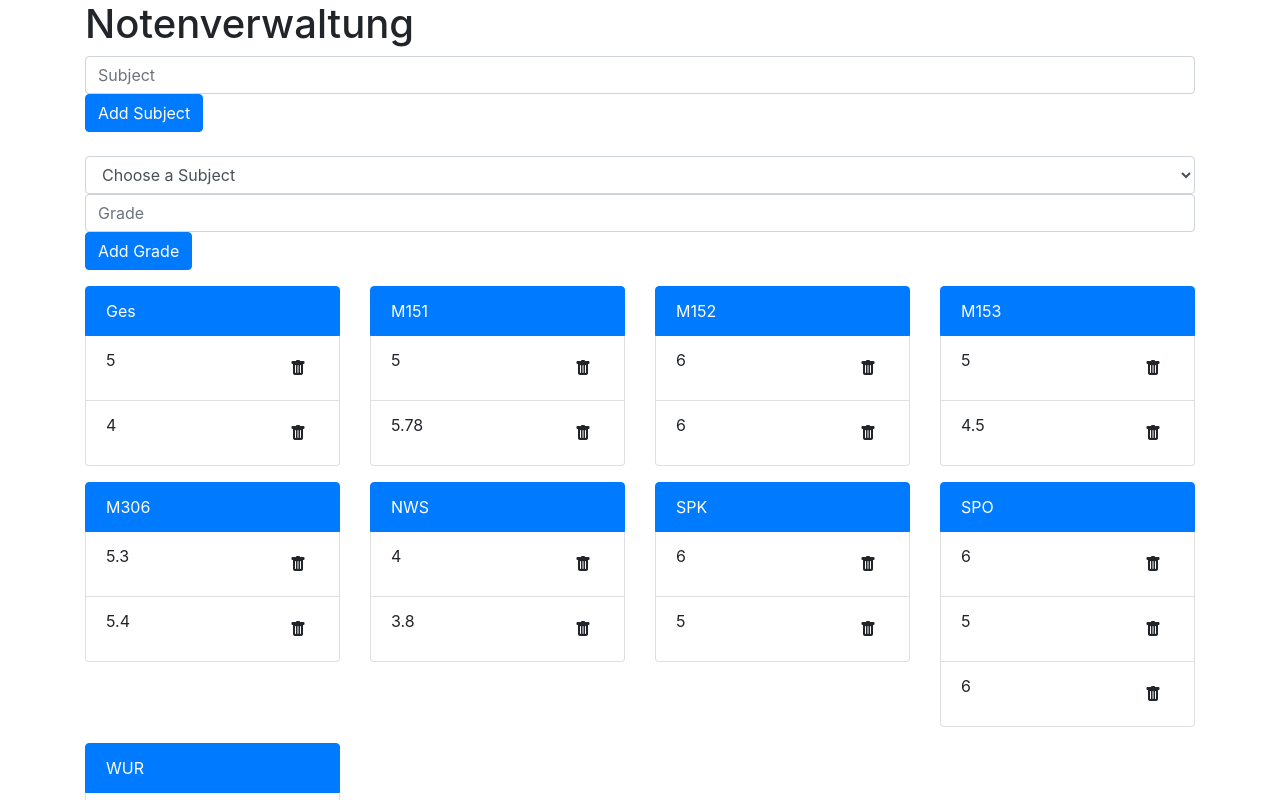
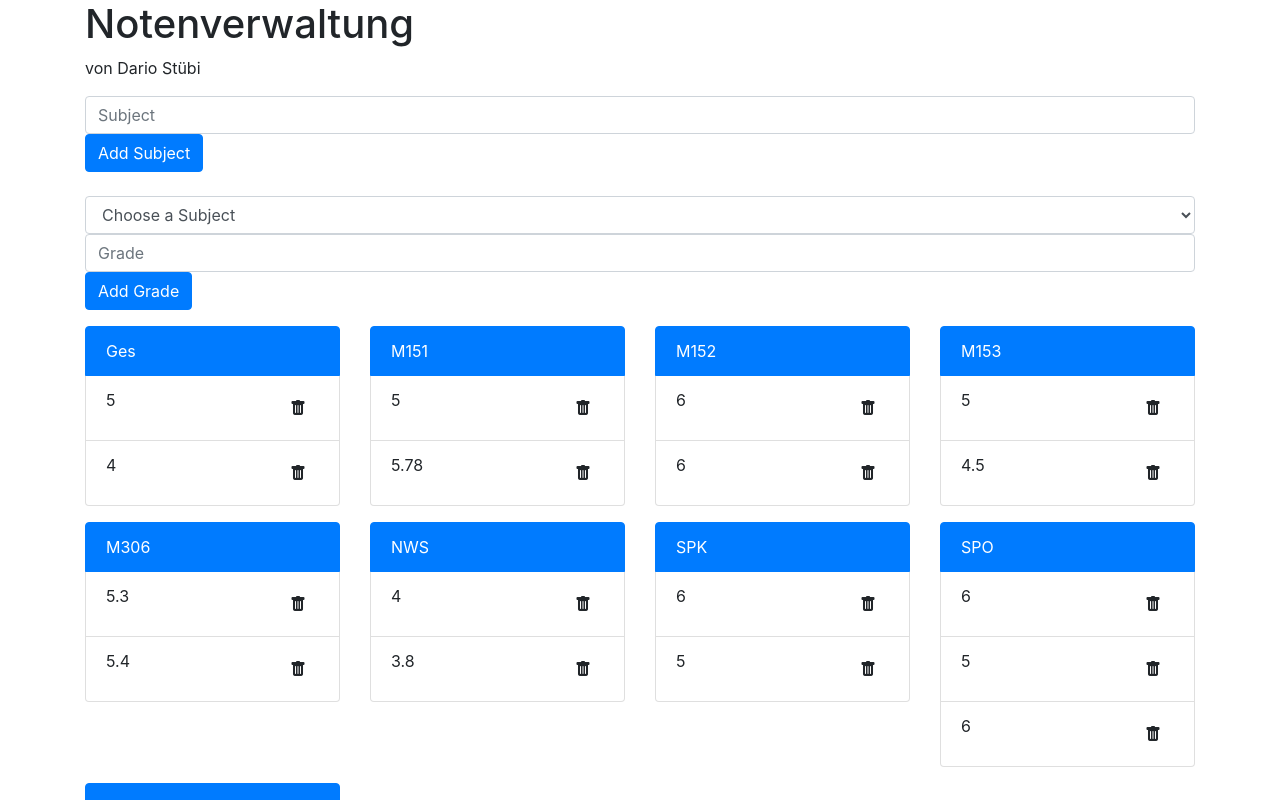
Before and after one commit to edp-darios/m152, a Vue app in the folder Projekt/notenverwaltung/: page / in a window 1280 px wide. Shown: the top 800 px of the page. Built offline with nearby package versions, Linux system fonts and the light colour scheme.

Commit message:
UI changes

```diff
--- a/Projekt/notenverwaltung/src/views/GradesView.vue
+++ b/Projekt/notenverwaltung/src/views/GradesView.vue
@@ -4,17 +4,18 @@
 
       <div class="col-12">
         <h1>Notenverwaltung</h1>
+        <p>von Dario Stübi</p>
+      </div>
+      <div class="col-12">
         <div class="form-group w-100">
-          <input v-model="newSubject" type="text" placeholder="Subject" aria-label="New Subject"
-            aria-describedby="add-button" class="form-control">
+          <input v-model="newSubject" type="text" placeholder="Subject" aria-label="New Subject" aria-describedby="add-button" class="form-control">
           <button @click="addSubject(this.newSubject)" class="btn btn-primary">Add Subject</button>
           <br><br>
           <select v-model="selectSubject" class="form-control">
             <option value="disabled" disabled>Choose a Subject</option>
             <option v-for="subject in subjects" :value="subject.subject">{{ subject.subject }}</option>
           </select>
-          <input v-model="newGrade" type="text" placeholder="Grade" aria-label="New Grade" aria-describedby="add-button"
-            class="form-control">
+          <input v-model="newGrade" type="text" placeholder="Grade" aria-label="New Grade" aria-describedby="add-button" class="form-control">
           <button @click="addGrade(this.newGrade, this.selectSubject)" class="btn btn-primary">Add Grade</button>
         </div>
       </div>
```
Lines whose indentation alone changed are shown as unchanged.
